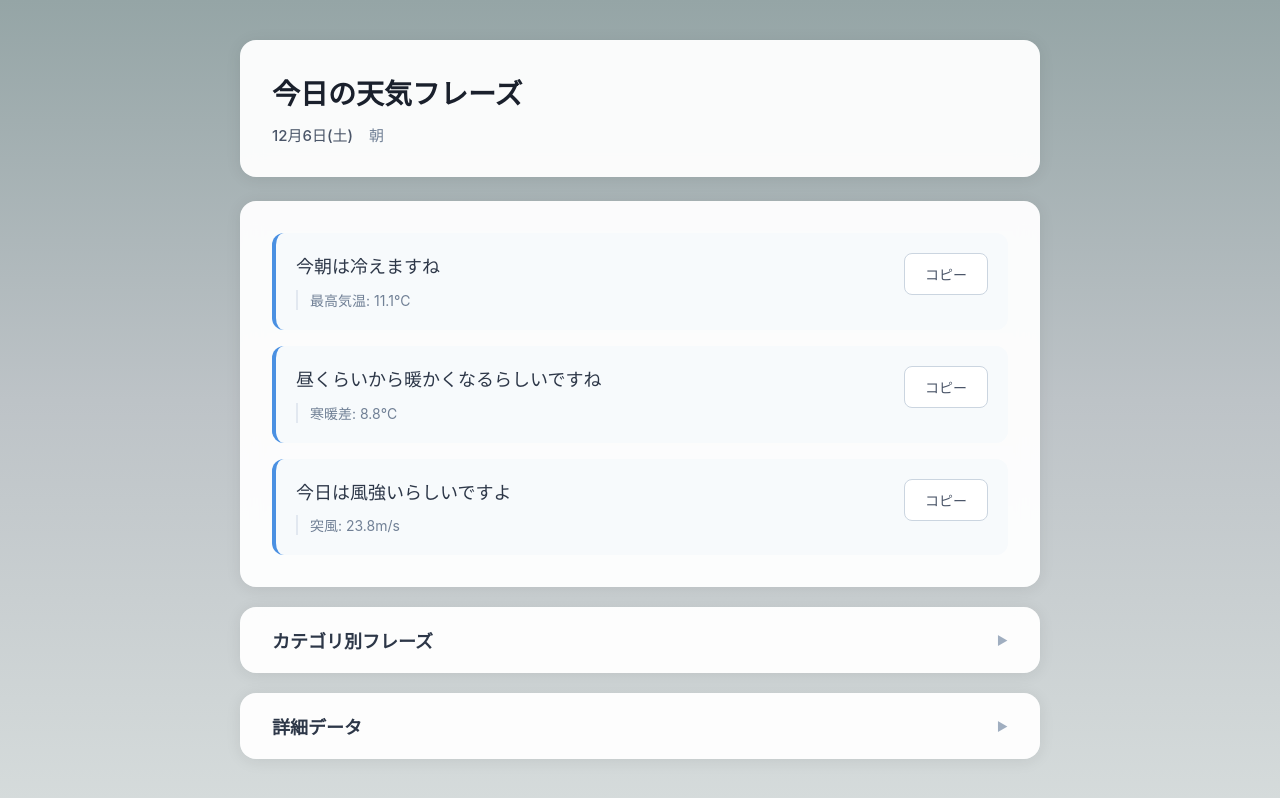
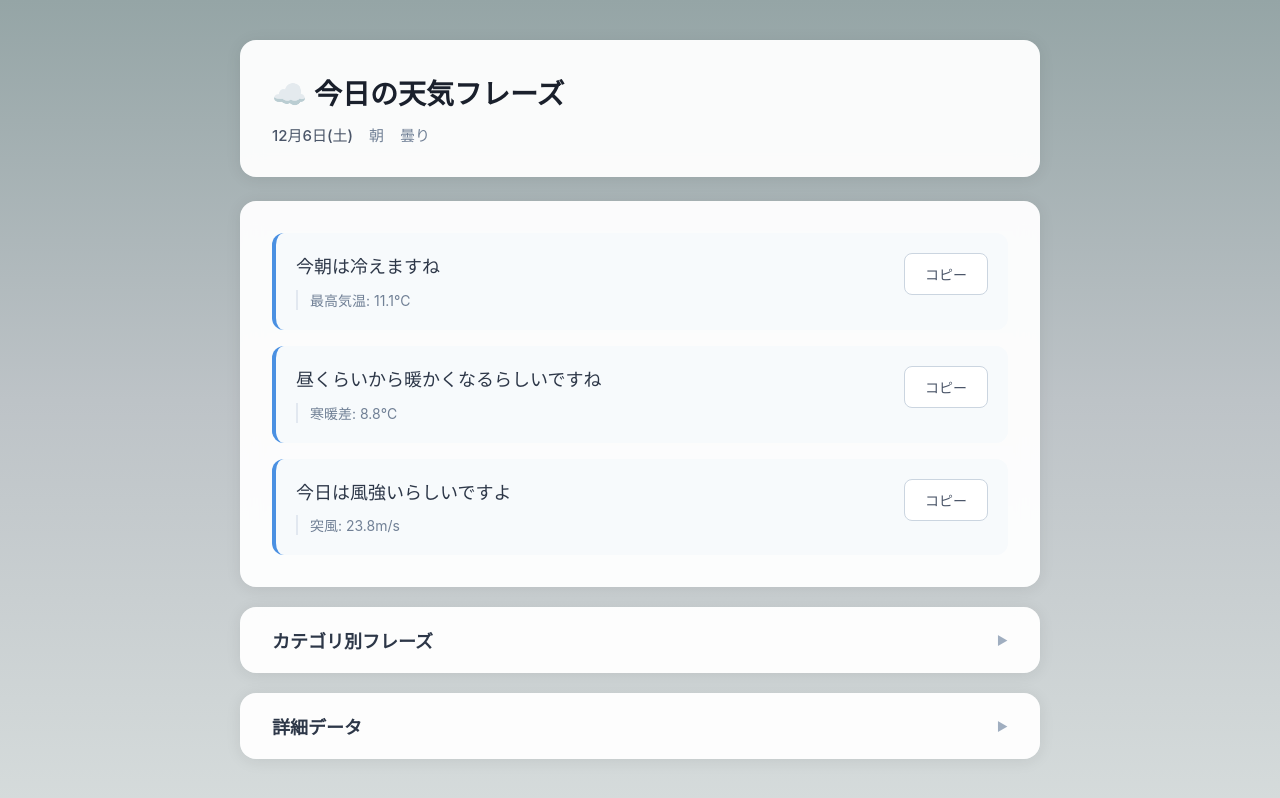
Before and after one commit to takkelab/WeatherTalk, a React app in the folder frontend/: page / in a window 1280 px wide. Built offline with nearby package versions, Linux system fonts and the light colour scheme; the HTML template or start-up script is replaced by a standard one.

Commit message:
feat: add dynamic weather icon to title and weather type text to meta info

```diff
--- a/frontend/src/App.css
+++ b/frontend/src/App.css
@@ -119,6 +119,10 @@
 }
 
 .time-of-day {
+  color: #718096;
+}
+
+.weather-type {
   color: #718096;
 }
 
--- a/frontend/src/App.jsx
+++ b/frontend/src/App.jsx
@@ -34,6 +34,19 @@ function App() {
     if (code >= 85 && code <= 86) return 'snow'   // にわか雪
     if (code >= 95 && code <= 99) return 'storm'  // 雷雨
     return 'cloudy' // デフォルト
+  }
+
+  // ↓ これを追加
+  const getWeatherInfo = (code) => {
+    if (code === 0 || code === 1) return { icon: '☀️', text: '晴れ' }
+    if (code === 2) return { icon: '🌤️', text: '晴れ時々曇り' }
+    if (code === 3) return { icon: '☁️', text: '曇り' }
+    if (code >= 51 && code <= 67) return { icon: '🌧️', text: '雨' }
+    if (code >= 71 && code <= 77) return { icon: '❄️', text: '雪' }
+    if (code >= 80 && code <= 82) return { icon: '🌧️', text: 'にわか雨' }
+    if (code >= 85 && code <= 86) return { icon: '❄️', text: 'にわか雪' }
+    if (code >= 95 && code <= 99) return { icon: '⚡', text: '雷雨' }
+    return { icon: '☁️', text: '曇り' }
   }
 
   // 背景クラスを取得
@@ -199,14 +212,17 @@ function App() {
       })
   }
 
+  const weatherInfo = getWeatherInfo(weatherData.details.code)
+
   return (
     <div className={`app ${getBackgroundClass()}`}>
       <div className="container">
         <header className="header">
-          <h1>今日の天気フレーズ</h1>
+          <h1>{weatherInfo.icon} 今日の天気フレーズ</h1>
           <div className="meta-info">
             <span className="date">{formatDate(weatherData.date)}</span>
             <span className="time-of-day">{timeOfDayJP[weatherData.timeOfDay]}</span>
+            <span className="weather-type">{weatherInfo.text}</span>
           </div>
         </header>
 
```
